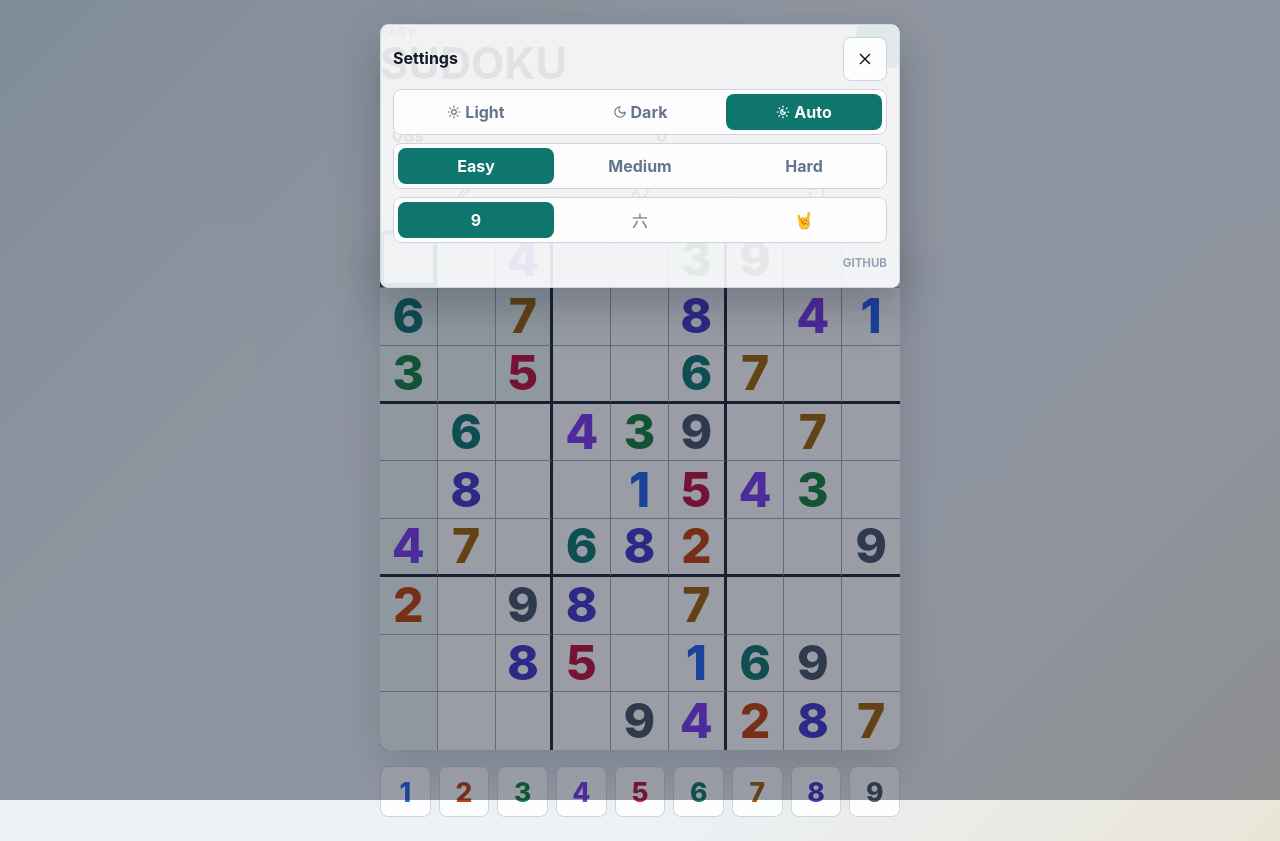
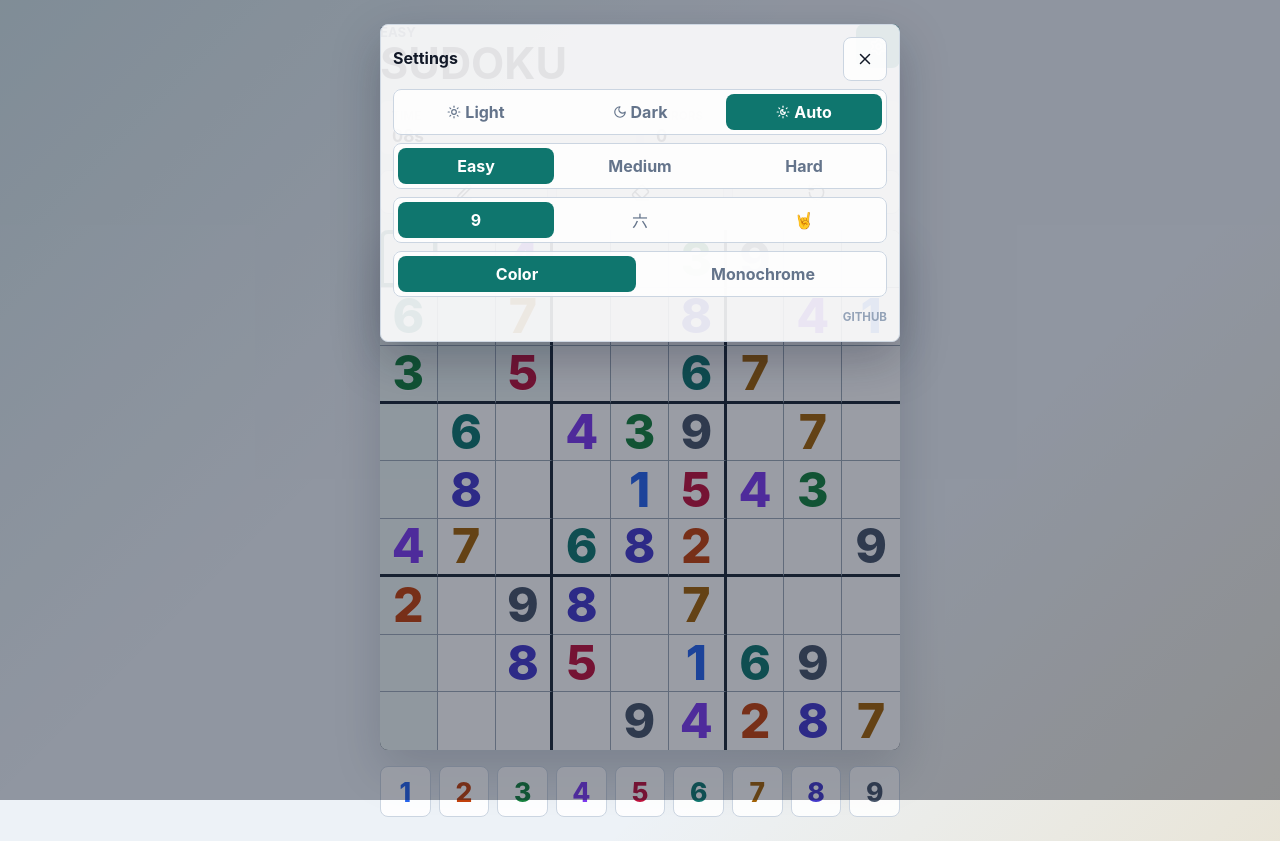
Before and after one commit to mgiberts/sudoku, a React app: page / in a window 1280 px wide. Both pictures are taken after a click on the button 878 px from the left and 46 px from the top of the page. Built offline with nearby package versions, Linux system fonts and the light colour scheme; the HTML template or start-up script is replaced by a standard one.

Commit message:
feat: monochrome board setting

```diff
--- a/src/Board.tsx
+++ b/src/Board.tsx
@@ -5,7 +5,7 @@ import { useGame } from "./SudokuContext";
 export const Board = () => {
 	const { state, dispatch } = useGame();
 	const {
-		settings: { symbolSet },
+		settings: { numberColorScheme, symbolSet },
 		symbols,
 		digits,
 		numberClasses,
@@ -15,7 +15,7 @@ export const Board = () => {
 
 	return (
 		<>
-			<div className={`board symbol-${symbolSet}`}>
+			<div className={`board symbol-${symbolSet} numbers-${numberColorScheme}`}>
 				{state.cells.map((cell, index) => {
 					const row = Math.floor(index / 9);
 					const col = index % 9;
@@ -93,7 +93,7 @@ export const Board = () => {
 				})}
 			</div>
 
-			<fieldset className="keypad">
+			<fieldset className={`keypad numbers-${numberColorScheme}`}>
 				<legend>Number entry</legend>
 				{digits.map((digit) => {
 					const disabled = isDigitComplete(state.cells, digit);
--- a/src/ModalSettings.tsx
+++ b/src/ModalSettings.tsx
@@ -1,7 +1,7 @@
 import { Moon, Sun, SunMoon, X } from "lucide-react";
 import { useSettings } from "./SettingsContext";
 import { symbolSetLabels, symbolSetOptions } from "./symbolSets";
-import type { Difficulty, ThemeSetting } from "./types";
+import type { Difficulty, NumberColorScheme, ThemeSetting } from "./types";
 
 const difficultyLabels: Record<Difficulty, string> = {
 	easy: "Easy",
@@ -17,6 +17,14 @@ const themeLabels: Record<ThemeSetting, string> = {
 };
 const themeOptions = Object.keys(themeLabels) as ThemeSetting[];
 
+const numberColorSchemeLabels: Record<NumberColorScheme, string> = {
+	color: "Color",
+	monochrome: "Monochrome",
+};
+const numberColorSchemeOptions = Object.keys(
+	numberColorSchemeLabels,
+) as NumberColorScheme[];
+
 export const ModalSettings = ({
 	open,
 	onClose,
@@ -24,8 +32,13 @@ export const ModalSettings = ({
 	open: boolean;
 	onClose: () => void;
 }) => {
-	const { settings, updateDifficulty, updateSymbolSet, updateTheme } =
-		useSettings();
+	const {
+		settings,
+		updateDifficulty,
+		updateNumberColorScheme,
+		updateSymbolSet,
+		updateTheme,
+	} = useSettings();
 
 	return open ? (
 		<div className="settings-layer">
@@ -89,6 +102,19 @@ export const ModalSettings = ({
 						</button>
 					))}
 				</fieldset>
+				<fieldset className="segmented settings-control">
+					<legend>Board numbers</legend>
+					{numberColorSchemeOptions.map((option) => (
+						<button
+							className={option === settings.numberColorScheme ? "active" : ""}
+							key={option}
+							onClick={() => updateNumberColorScheme(option)}
+							type="button"
+						>
+							{numberColorSchemeLabels[option]}
+						</button>
+					))}
+				</fieldset>
 				<div className="settings-footer">
 					<a
 						href="https://github.com/mgiberts/sudoku"
--- a/src/SettingsContext.tsx
+++ b/src/SettingsContext.tsx
@@ -12,6 +12,7 @@ import { symbolSets } from "./symbolSets";
 import type {
 	Difficulty,
 	Digit,
+	NumberColorScheme,
 	SettingsState,
 	SymbolSet,
 	ThemeSetting,
@@ -34,6 +35,7 @@ type SettingsContextValue = {
 	settings: SettingsState;
 	symbols: Record<Digit, string>;
 	updateDifficulty: (difficulty: Difficulty) => void;
+	updateNumberColorScheme: (numberColorScheme: NumberColorScheme) => void;
 	updateSymbolSet: (symbolSet: SymbolSet) => void;
 	updateTheme: (theme: ThemeSetting) => void;
 	digits: Digit[];
@@ -66,6 +68,10 @@ export const SettingsProvider = ({ children }: { children: ReactNode }) => {
 			setSettings((current) => ({ ...current, symbolSet }));
 		};
 
+		const updateNumberColorScheme = (numberColorScheme: NumberColorScheme) => {
+			setSettings((current) => ({ ...current, numberColorScheme }));
+		};
+
 		const updateTheme = (theme: ThemeSetting) => {
 			setSettings((current) => ({ ...current, theme }));
 		};
@@ -74,6 +80,7 @@ export const SettingsProvider = ({ children }: { children: ReactNode }) => {
 			settings,
 			symbols: symbolSets[settings.symbolSet],
 			updateDifficulty,
+			updateNumberColorScheme,
 			updateSymbolSet,
 			updateTheme,
 			digits: DIGITS,
--- a/src/storage.ts
+++ b/src/storage.ts
@@ -1,6 +1,7 @@
 import type {
 	Difficulty,
 	GameState,
+	NumberColorScheme,
 	SettingsState,
 	SymbolSet,
 	ThemeSetting,
@@ -12,10 +13,15 @@ const SETTINGS_STORAGE_KEY = "sudoku.settings.v1";
 const DEFAULT_DIFFICULTY: Difficulty = "easy";
 const DEFAULT_SETTINGS: SettingsState = {
 	difficulty: DEFAULT_DIFFICULTY,
+	numberColorScheme: "color",
 	symbolSet: "digits",
 	theme: "auto",
 };
 const DIFFICULTIES = new Set<Difficulty>(["easy", "medium", "hard"]);
+const NUMBER_COLOR_SCHEMES = new Set<NumberColorScheme>([
+	"color",
+	"monochrome",
+]);
 const SYMBOL_SETS = new Set<SymbolSet>(["digits", "kanji", "emoji"]);
 const THEMES = new Set<ThemeSetting>(["light", "dark", "auto"]);
 
@@ -70,6 +76,9 @@ const createSudokuStorage = () => {
 			return {
 				difficulty:
 					normalizeDifficulty(parsed.difficulty) ?? DEFAULT_SETTINGS.difficulty,
+				numberColorScheme:
+					normalizeNumberColorScheme(parsed.numberColorScheme) ??
+					DEFAULT_SETTINGS.numberColorScheme,
 				symbolSet:
 					normalizeSymbolSet(parsed.symbolSet) ?? DEFAULT_SETTINGS.symbolSet,
 				theme: normalizeTheme(parsed.theme) ?? DEFAULT_SETTINGS.theme,
@@ -121,6 +130,14 @@ const normalizeSymbolSet = (symbolSet?: string): SymbolSet | null => {
 		: null;
 };
 
+const normalizeNumberColorScheme = (
+	numberColorScheme?: string,
+): NumberColorScheme | null => {
+	return NUMBER_COLOR_SCHEMES.has(numberColorScheme as NumberColorScheme)
+		? (numberColorScheme as NumberColorScheme)
+		: null;
+};
+
 const normalizeTheme = (theme?: string): ThemeSetting | null => {
 	return THEMES.has(theme as ThemeSetting) ? (theme as ThemeSetting) : null;
 };
--- a/src/styles.css
+++ b/src/styles.css
@@ -576,6 +576,18 @@ legend {
 	box-shadow: none;
 }
 
+.board.numbers-monochrome .value {
+	color: var(--text-strong);
+}
+
+.board.numbers-monochrome .note {
+	color: var(--text-muted);
+}
+
+.keypad.numbers-monochrome .key:not(:disabled) {
+	color: var(--text-strong);
+}
+
 .n1 {
 	color: var(--num-1);
 }
--- a/src/types.ts
+++ b/src/types.ts
@@ -4,9 +4,11 @@ export type Board = CellValue[];
 export type Difficulty = "easy" | "medium" | "hard";
 export type ThemeSetting = "light" | "dark" | "auto";
 export type SymbolSet = "digits" | "kanji" | "emoji";
+export type NumberColorScheme = "color" | "monochrome";
 
 export type SettingsState = {
 	difficulty: Difficulty;
+	numberColorScheme: NumberColorScheme;
 	symbolSet: SymbolSet;
 	theme: ThemeSetting;
 };
```
Also changed, not shown: 1 other file (tests, documents, lock files or other folders).
